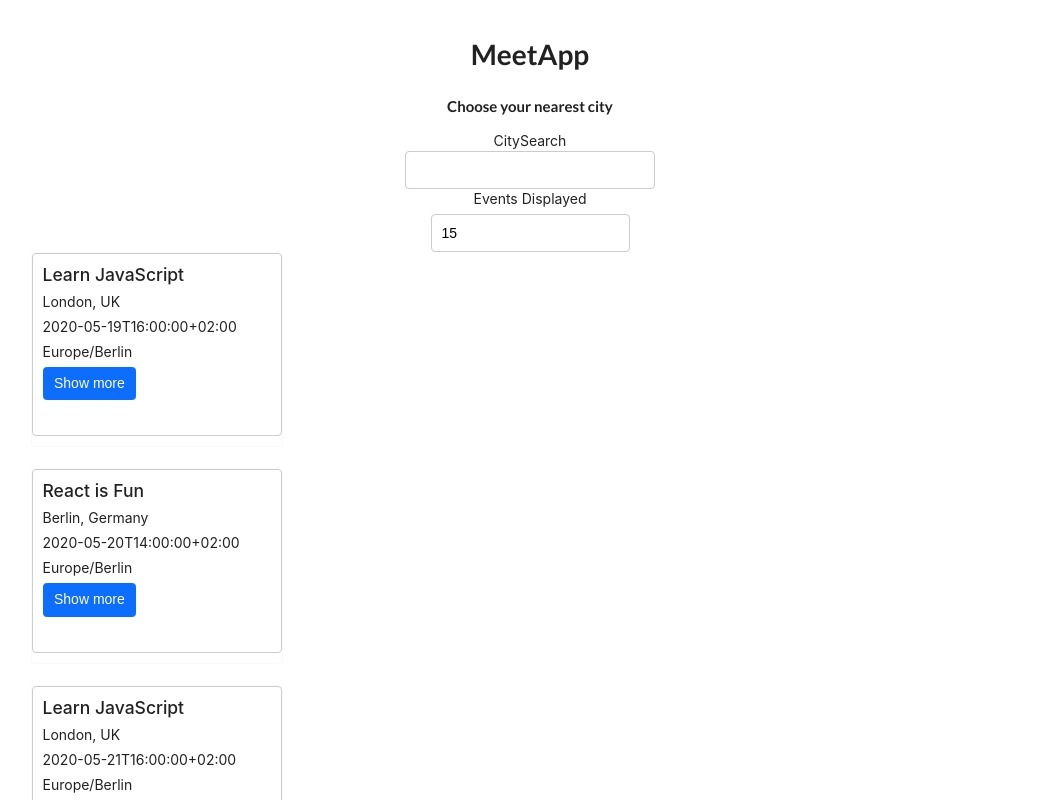
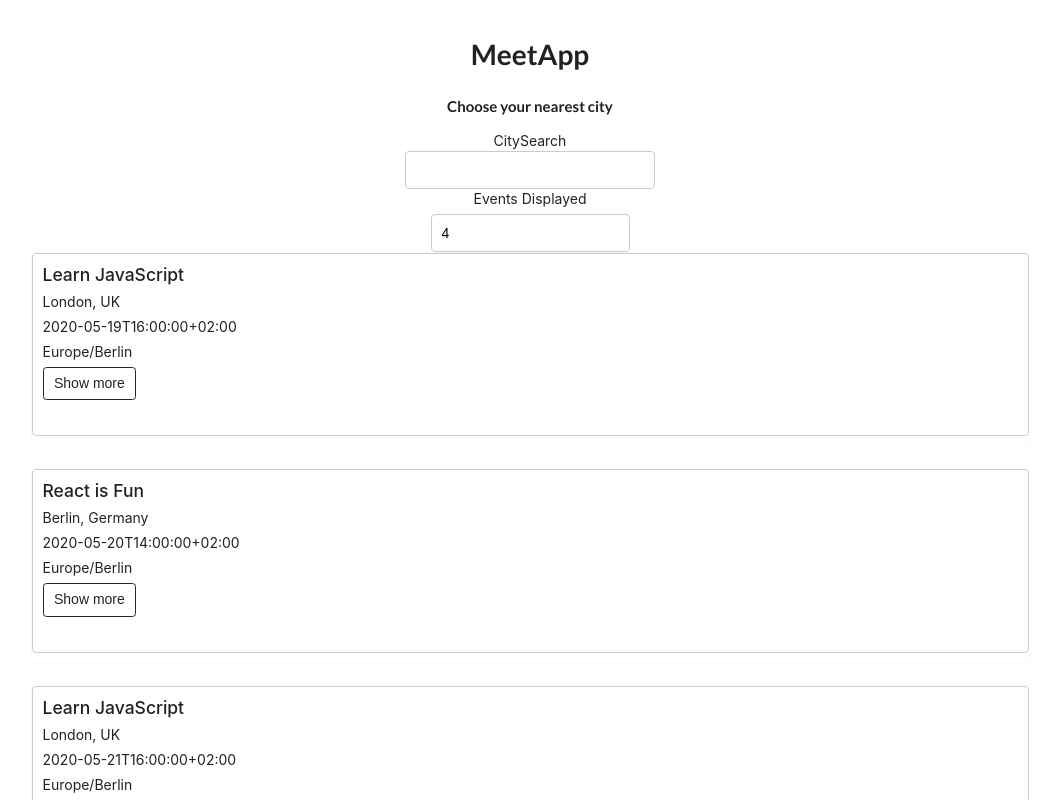
Before and after one commit to lausellv/CFmeetApp, a React (Create React App) app: page / in a window 1280 px wide. Shown: the top 800 px of the page, without its empty margins (110-1170 px from the left). Built offline with nearby package versions, Linux system fonts and the light colour scheme.

Commit message:
4.4 integration in process

```diff
--- a/src/App.js
+++ b/src/App.js
@@ -10,7 +10,7 @@ import CitySearch from "./CitySearch";
 import NumberOfEvents from "./NumberOfEvents";
 
 export default class App extends Component {
-  state = { events: [], locations: [], numberOfEvents: 15 };
+  state = { events: [], locations: [], numberOfEvents: 0 };
 
   componentDidMount() {
     this.mounted = true;
--- a/src/Event.js
+++ b/src/Event.js
@@ -14,7 +14,7 @@ class Event extends Component {
   render() {
     const event = this.props.event;
     return (
-      <Card border="light" className="mb-4" style={{ width: '18rem' }}>
+      <Card border="light" className="mb-4" >
         <Card.Body className="event">
           <Card.Title className="summary">{event.summary}</Card.Title>
           <Card.Text className="location"> {event.location}</Card.Text>
@@ -22,12 +22,12 @@ class Event extends Component {
           <Card.Text className="timeZone"> {event.start.timeZone}</Card.Text>
           {this.state.show === true && <p className="details">{event.description}</p>}
           {this.state.show === false && (
-            <Button className="showMore" onClick={() => this.handleButton()}>
+            <Button variant="outline-dark" className="showMore" onClick={() => this.handleButton()}>
               Show more
             </Button>
           )}
           {this.state.show === true && (
-            <Button className="showLess" onClick={() => this.handleButton()}>
+            <Button variant="outline-dark" className="showLess" onClick={() => this.handleButton()}>
               Show less
             </Button>
           )}
--- a/src/NumberOfEvents.js
+++ b/src/NumberOfEvents.js
@@ -2,7 +2,7 @@ import React, { Component } from "react";
 
 export default class NumberOfEvents extends Component {
   state = {
-    numberOfEvents: 15 // default number of events chosen by CF
+    numberOfEvents: 4
   };
 
   handleInputChanged = event => {
```
Also changed, not shown: 1 other file (tests, documents, lock files or other folders).
